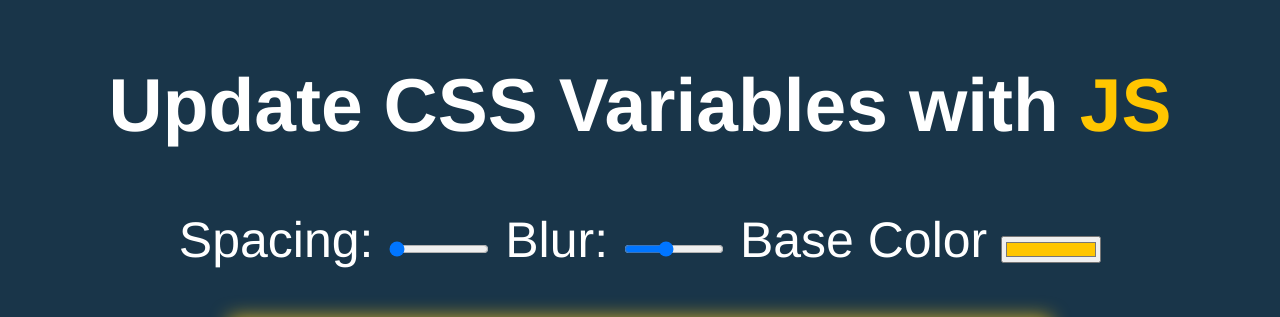
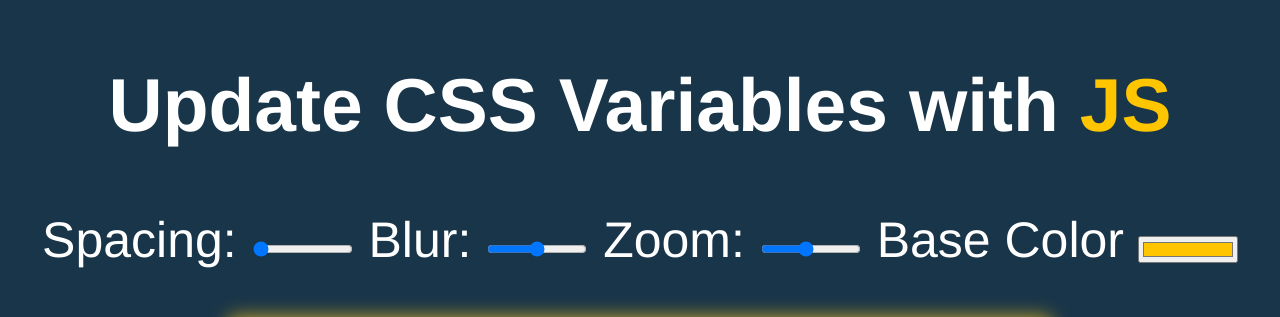
Before and after one commit to crayz7/JS30-Wes-Bos, a plain HTML site: page 03 - CSS Variables/index-START.html in a window 1280 px wide. Shown: the top 317 px of the page. Drawn offline with Linux system fonts and the light colour scheme; grey boxes are pictures that could not be loaded.

Commit message:
added zoom feature to tutorial 3

```diff
--- a/03 - CSS Variables/index-START.html
+++ b/03 - CSS Variables/index-START.html
@@ -12,25 +12,34 @@
     <input id="spacing" type="range" name="spacing" min="10" max="200" value="10" data-sizing="px">
 
     <label for="blur">Blur:</label>
-    <input id="blur" type="range" name="blur" min="0" max="25" value="10" data-sizing="px">
+    <input id="blur" type="range" name="blur" min="0" max="20" value="10" data-sizing="px">
+
+    <label for="zoom">Zoom:</label>
+    <input id="zoom" type="range" name="height" min="100" max="1000" value="500" data-sizing="px">
 
     <label for="base">Base Color</label>
     <input id="base" type="color" name="base" value="#ffc600">
+
   </div>
 
   <img src="https://source.unsplash.com/7bwQXzbF6KE/800x500">
 
   <style>
+    /* these are the CSS variables */
     :root {
       --base: #ffc600;
       --spacing: 10px;
       --blur: 10px;
+      --height: 500px;
     }
 
+    /* the variables are referenced here */
     img {
       padding: var(--spacing);
       background: var(--base);
       filter: blur(var(--blur));
+      height: var(--height);
+
     }
 
     .hl {
@@ -62,7 +71,7 @@
     const inputs = document.querySelectorAll('.controls input')
 
     function handleUpdate() {
-      console.log(this.value)
+      console.log(this.name, this.value)
       const suffix = this.dataset.sizing || '';
       document.documentElement.style.setProperty(`--${this.name}`, this.value + suffix)
     }
@@ -70,7 +79,6 @@
     inputs.forEach(input => input.addEventListener('change', handleUpdate))
     inputs.forEach(input => input.addEventListener('mousemove', handleUpdate))
 
-
   </script>
 
 </body>
```
